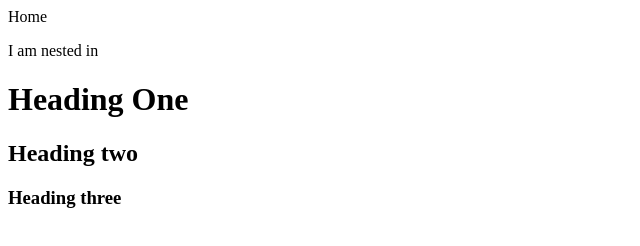
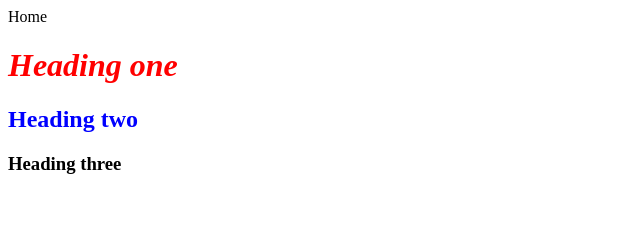
Before and after one commit to rumbiefushayi/week-1, a plain HTML site: page index.html in a window 1280 px wide. Shown: the whole page, without its empty margins (0-640 px from the left). Drawn offline with Linux system fonts and the light colour scheme.

Commit message:
adding styling to headings
added inline styling to heading one, added inpage styling to heading two

```diff
--- a/index.html
+++ b/index.html
@@ -4,9 +4,11 @@
 <html>
   <head>
     <tittle> Home</head>
+    <style>
+        h2{color:blue;font-style:bold}
+      </style>
   <body>
-    <p> I am nested in </p>
-    <h1> Heading One </h1>
+    <h1 style='color:red;font-style:italic'> Heading one</h1>
     <h2> Heading two </h2>
     <h3> Heading three </h3>
   </body>
```
